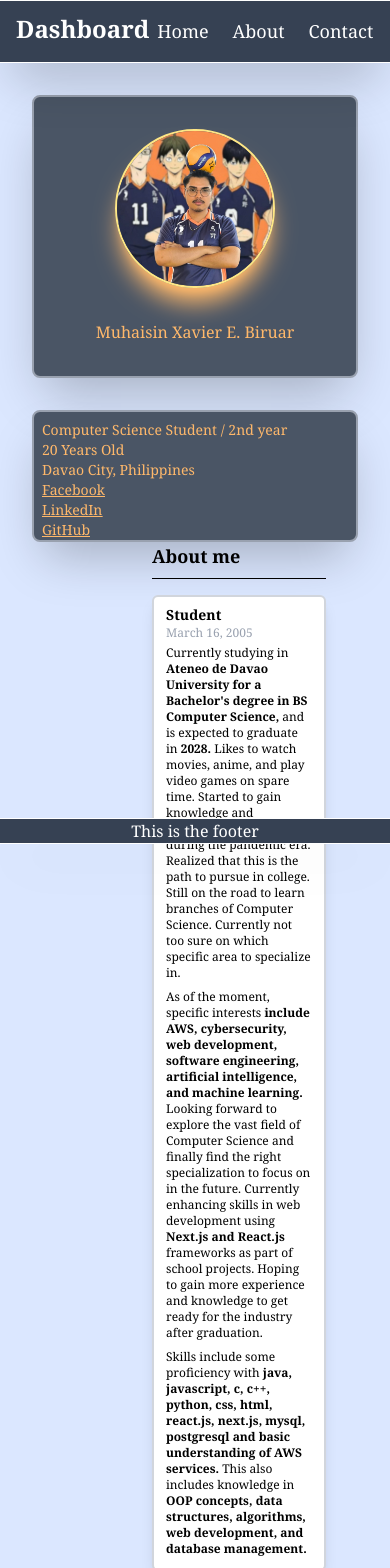
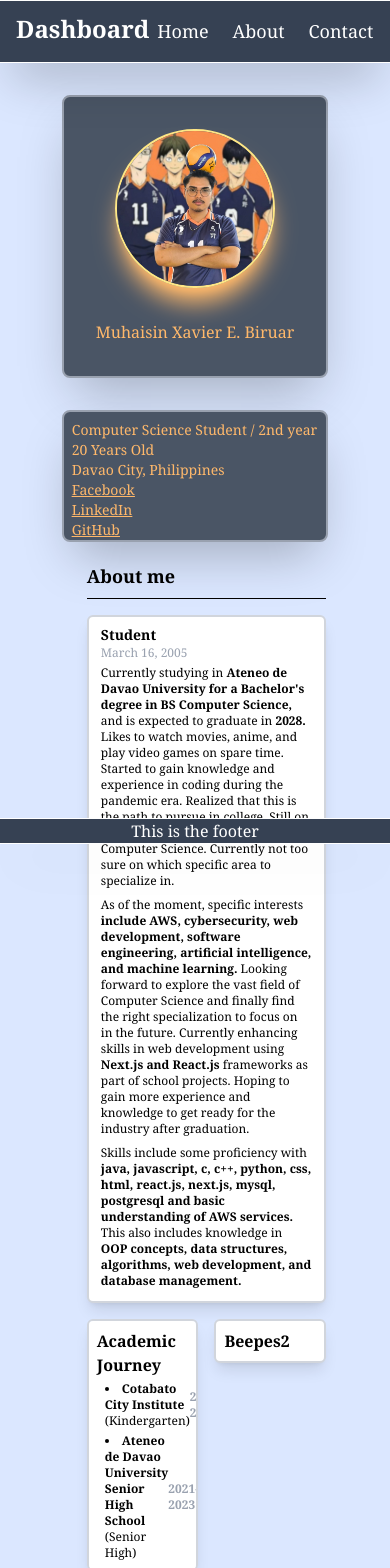
Before and after one commit to MuhasinBiruar/my-app, a Next.js app: page / in a window 390 px wide. Shown: the top 1568 px of the page. Built offline with nearby package versions, Linux system fonts and the light colour scheme.

Commit message:
optimized responsiveness for smaller screens

```diff
--- a/app/page.jsx
+++ b/app/page.jsx
@@ -3,15 +3,15 @@ import Image from "next/image";
 export default function Home() {
   return (
     <div className="flex flex-col p-8 md:flex-row h-full md:h-200">
-      <div className="w-full md:w-[20%]">
-        <div className=" bg-gray-600 h-full md:h-[40%] rounded-lg shadow-2xl border-2 border-gray-400 p-8 w-full
+      <div className="w-[20%]] mx-auto md:w-[20%]">
+        <div className=" bg-gray-600 h-[0%] md:h-[40%] rounded-lg shadow-2xl border-2 border-gray-400 p-8 md:w-full
         transition-transform duration-300 ease-in-out hover:scale-110">
-          <Image src="/s7xn4xUQ.jpg" alt="profile picture" width={160} height={160} className="mx-auto w-40 rounded-full shadow-xl
-         shadow-orange-300 border-2 border-amber-200 " />
+          <Image src="/s7xn4xUQ.jpg" alt="profile picture" width={160} height={160} className="mx-auto md:w-40 rounded-full shadow-xl
+         shadow-orange-300 border-2 border-amber-200 transition-transform duration-300 ease-in-out hover:scale-120" />
           <h2 className="mt-8 text-center font-serif text-orange-300">Muhaisin Xavier E. Biruar</h2>
         </div>
         <div className="pt-2 pl-2 w-full h-[20%] bg-gray-600 rounded-lg mt-8 transition-transform duration-300 ease-in-out
-        hover:scale-110 shadow-2xl border-2 border-gray-400">
+        hover:scale-110 shadow-2xl border-2 border-gray-400 overflow-auto">
             <p className="text-left text-orange-300 font-serif text-sm">Computer Science Student / 2nd year</p>
             <p className="text-left text-orange-300 font-serif text-sm">20 Years Old</p>
             <p className="text-left text-orange-300 font-serif text-sm">Davao City, Philippines</p>
@@ -24,7 +24,7 @@ export default function Home() {
         </div>
       </div>
 
-      <div className="p-8 pl-30 pt-0 w-full h-full md:w-[85%]">
+      <div className="p-8 pl-30 mt-5 ml-[-20%] md:ml-0 md:mt-0 pt-0 w-[120%] h-full md:w-[85%]">
         <h2 className="font-serif font-bold text-left text-lg">About me</h2>
         <hr className="mt-2 "/>
         <div className="mt-4 p-3 pt-2 md:p-4 md:pt-2 bg-white h-auto md:h-[40%] rounded-md border-2
@@ -46,12 +46,22 @@ export default function Home() {
             data structures, algorithms, web development, and database management.</b>
           </p>
         </div>
-        <div className="flex gap-4 h-[45%] mt-4">
+        <div className="flex flex-row justify gap-4 h-[45%] mt-4">
           <div className="bg-white rounded-md border-2 border-gray-300 shadow-lg p-2 h-full w-[50%]
-          transition-transform duration-300 ease-in-out hover:scale-105">
+          transition-transform duration-300 ease-in-out hover:scale-105 overflow-auto">
             <p className="font-bold font-serif text-left text-md">
-              Beepes
+              Academic Journey
             </p>
+            <ul className="list-disc list-inside ml-2">
+              <li className="font-serif text-xs md:text-sm mt-1 flex justify-between items-center">
+                <span className="list-item"><b>Cotabato City Institute</b> (Kindergarten)</span>
+                <span className="text-gray-400 font-bold">2011-2013</span>
+              </li>
+              <li className="font-serif text-xs md:text-sm mt-1 flex justify-between items-center">
+                <span className="list-item"><b>Ateneo de Davao University Senior High School</b> (Senior High)</span>
+                <span className="text-gray-400 font-bold">2021-2023</span>
+              </li>
+            </ul>
           </div>
           <div className="bg-white rounded-md border-2 border-gray-300 shadow-lg p-2 h-full w-[50%]
           transition-transform duration-300 ease-in-out hover:scale-105">
```
